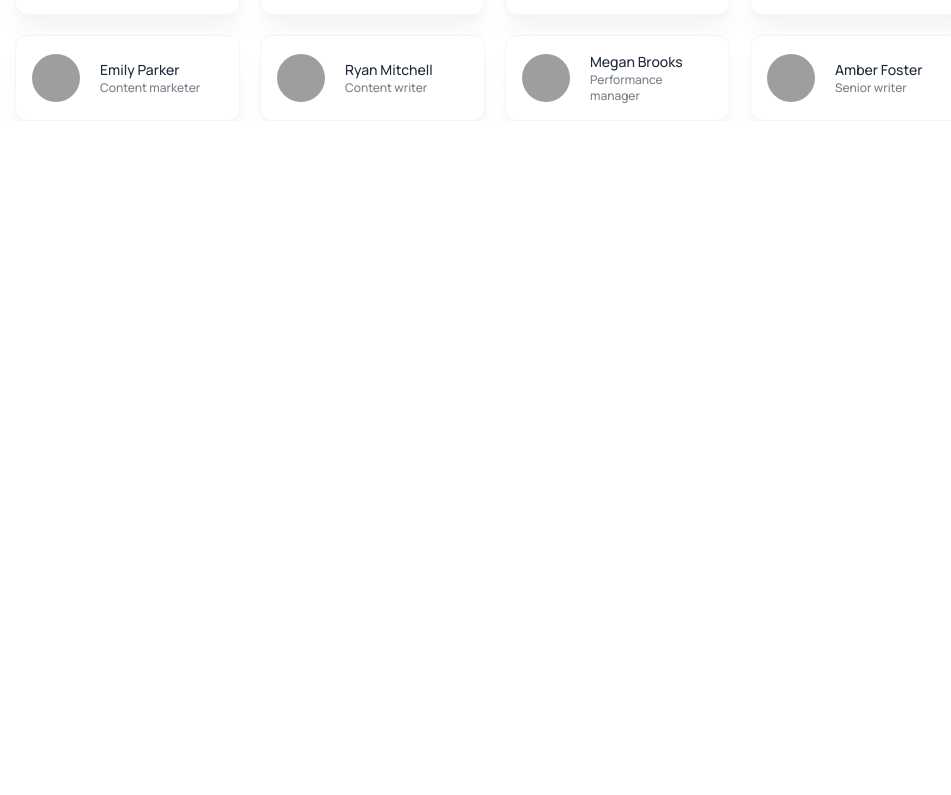
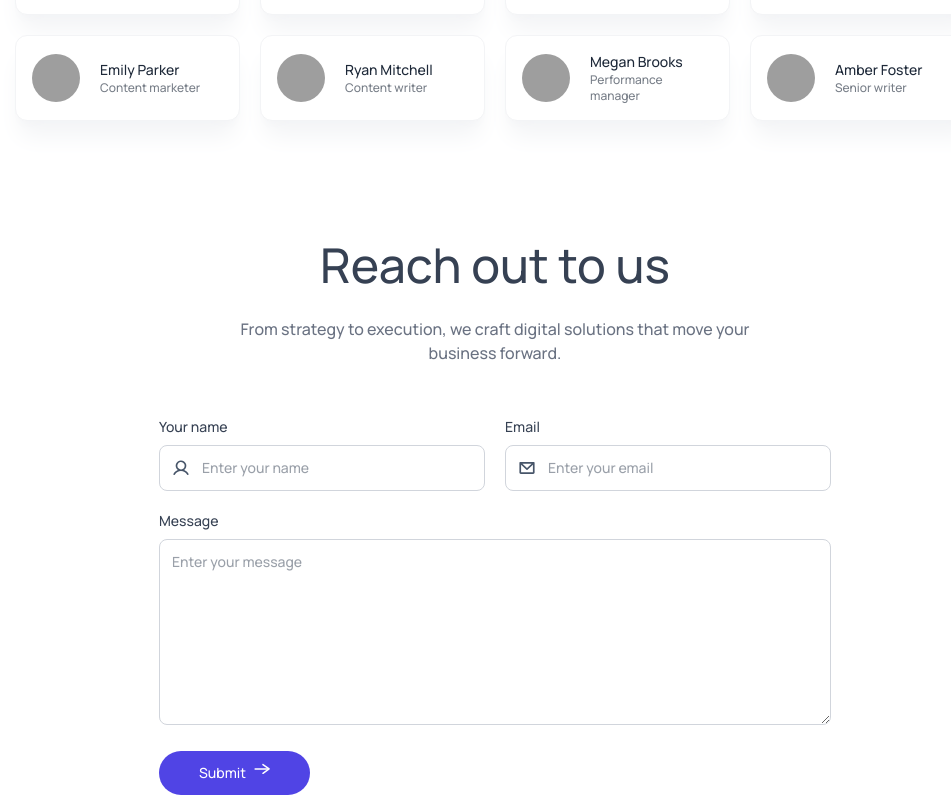
Before and after one commit to MdRasen/agency-ai, a React (Vite) app: page / in a window 1280 px wide. Shown: the part 2863-3658 px from the top of the page, without its empty margins (145-1096 px from the left). Before the commit the page ends 2984 px from the top, so only its background shows below. Built offline with nearby package versions, Linux system fonts and the light colour scheme; grey boxes are pictures that could not be loaded.

Commit message:
Contact Us Section

```diff
--- a/src/App.jsx
+++ b/src/App.jsx
@@ -5,6 +5,7 @@
 import Services from "./components/Services";
 import OurWork from "./components/OurWork";
 import Teams from "./components/Teams";
+import ContactUs from "./components/ContactUs";
 
 const App = () => {
   const [theme, setTheme] = useState(
@@ -21,6 +22,7 @@
       <Services />
       <OurWork />
       <Teams />
+      <ContactUs />
     </div>
   );
 };
--- /dev/null
+++ b/src/components/ContactUs.jsx
@@ -0,0 +1,65 @@
+import Title from "./Title";
+import assets from "../assets/assets";
+
+const ContactUs = () => {
+  return (
+    <div
+      id="contact-us"
+      className="flex flex-col items-center gap-7 px-4 sm:px-12 lg:px-24 xl:px-40 pt-30 text-gray-700 dark:text-white"
+    >
+      <Title
+        title="Reach out to us"
+        desc="From strategy to execution, we craft digital solutions that move your business forward."
+      />
+
+      <form className="grid sm:grid-cols-2 gap-3 sm:gap-5 max-w-2xl w-full">
+        <div>
+          <p className="mb-2 text-sm font-medium">Your name</p>
+
+          <div className="flex pl-3 rounded-lg border border-gray-300 dark:border-gray-600">
+            <img src={assets.person_icon} alt="person_icon" />
+            <input
+              type="text"
+              placeholder="Enter your name"
+              className="w-full p-3 text-sm outline-none"
+              required
+            />
+          </div>
+        </div>
+
+        <div>
+          <p className="mb-2 text-sm font-medium">Email</p>
+
+          <div className="flex pl-3 rounded-lg border border-gray-300 dark:border-gray-600">
+            <img src={assets.email_icon} alt="email_icon" />
+            <input
+              type="email"
+              placeholder="Enter your email"
+              className="w-full p-3 text-sm outline-none"
+              required
+            />
+          </div>
+        </div>
+
+        <div className="sm:col-span-2">
+          <p className="mb-2 text-sm font-medium">Message</p>
+          <textarea
+            rows={8}
+            placeholder="Enter your message"
+            className="w-full p-3 text-sm outline-none rounded-lg border border-gray-300 dark:border-gray-600"
+          />
+        </div>
+
+        <button
+          type="submit"
+          className="w-max flex gap-2 bg-primary text-white text-sm px-10 py-3 rounded-full cursor-pointer hover:scale-103 transition-all"
+        >
+          Submit{" "}
+          <img src={assets.arrow_icon} alt="arrow_icon" className="w-4" />
+        </button>
+      </form>
+    </div>
+  );
+};
+
+export default ContactUs;
```
